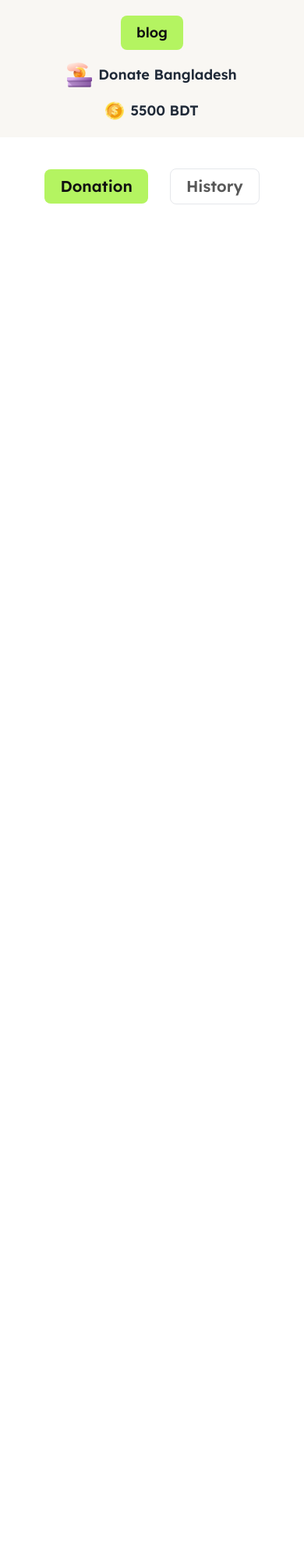
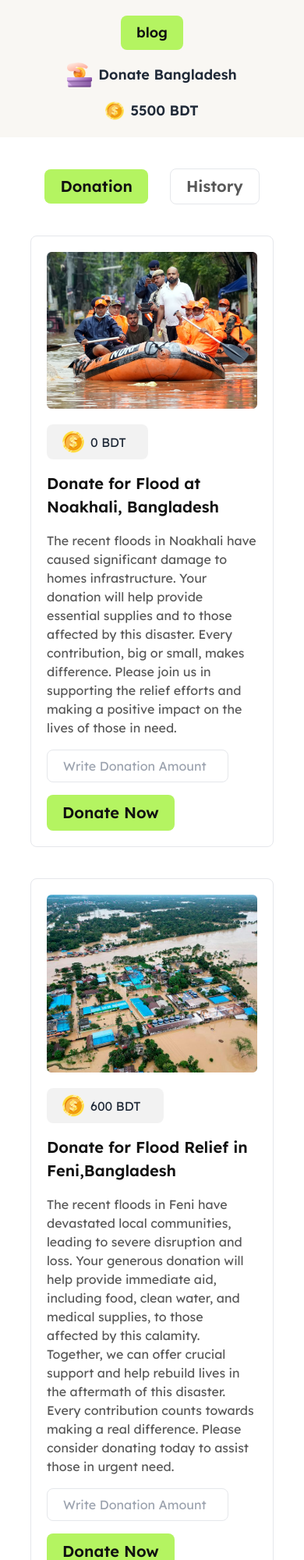
Before and after one commit to rajiasultanashraboni/Assignment-05, a plain HTML site: page index.html in a window 390 px wide. Shown: the top 2000 px of the page at 78% size. Before the commit the page ends 844 px from the top, so only its background shows below. Drawn offline with nearby package versions, Linux system fonts and the light colour scheme.

Commit message:
three caeds design are completed here with responsiveness

```diff
--- a/index.html
+++ b/index.html
@@ -73,7 +73,133 @@
         History
       </button>
     </div>
-    <main></main>
+    <main class="w-[80%] mx-auto">
+      <!-- donate for flood in noakhali i here -->
+      <div
+        class="mt-10 lg:flex lg:space-x-10 border border-[ 1px solid rgba(17, 17, 17, 0.1)] p-5 rounded-lg"
+      >
+        <!-- image part -->
+        <div class="lg:w-[50%]">
+          <img src="./assets/noakhali.png" alt="" />
+        </div>
+
+        <!-- text part is here  -->
+        <div class="space-y-4 lg:w-[50%] mt-5 lg:mt-0">
+          <div
+            class="flex items-center space-x-2 bg-[#1111110D] rounded-lg px-5 py-2 w-[130px] cursor-pointer"
+          >
+            <img src="./assets/coin.png" alt="" />
+            <p>0 BDT</p>
+          </div>
+          <h1 class="text-[20px] font-[600] text-[#111111]">
+            Donate for Flood at Noakhali, Bangladesh
+          </h1>
+          <p class="text-[#111111B3] text-[16px]">
+            The recent floods in Noakhali have caused significant damage to
+            homes infrastructure. Your donation will help provide essential
+            supplies and to those affected by this disaster. Every contribution,
+            big or small, makes difference. Please join us in supporting the
+            relief efforts and making a positive impact on the lives of those in
+            need.
+          </p>
+          <input
+            class="border border-[1px solid rgba(17, 17, 17, 0.1)] text-[#11111166] px-5 py-2 rounded-lg lg:w-[500px]"
+            type="text"
+            placeholder="Write Donation Amount"
+          /><br />
+          <button
+            class="bg-[#B4F461] px-5 py-2 rounded-lg text-[#111111] text-[20px] font-[600] lg:w-[500px]"
+          >
+            Donate Now
+          </button>
+        </div>
+      </div>
+      <!-- Donate for Flood Relief in Feni,Bangladesh  -->
+      <div
+        class="mt-10 lg:flex lg:space-x-10 border border-[ 1px solid rgba(17, 17, 17, 0.1)] p-5 rounded-lg"
+      >
+        <!-- image part -->
+        <div class="lg:w-[50%]">
+          <img src="./assets/feni.png" alt="" />
+        </div>
+
+        <!-- text part is here  -->
+        <div class="space-y-4 lg:w-[50%] mt-5 lg:mt-0">
+          <div
+            class="flex items-center space-x-2 bg-[#1111110D] rounded-lg px-5 py-2 w-[150px] cursor-pointer"
+          >
+            <img src="./assets/coin.png" alt="" />
+            <p>600 BDT</p>
+          </div>
+          <h1 class="text-[20px] font-[600] text-[#111111]">
+            Donate for Flood Relief in Feni,Bangladesh
+          </h1>
+          <p class="text-[#111111B3] text-[16px]">
+            The recent floods in Feni have devastated local communities, leading
+            to severe disruption and loss. Your generous donation will help
+            provide immediate aid, including food, clean water, and medical
+            supplies, to those affected by this calamity. Together, we can offer
+            crucial support and help rebuild lives in the aftermath of this
+            disaster. Every contribution counts towards making a real
+            difference. Please consider donating today to assist those in urgent
+            need.
+          </p>
+          <input
+            class="border border-[1px solid rgba(17, 17, 17, 0.1)] text-[#11111166] px-5 py-2 rounded-lg lg:w-[500px]"
+            type="text"
+            placeholder="Write Donation Amount"
+          /><br />
+          <button
+            class="bg-[#B4F461] px-5 py-2 rounded-lg text-[#111111] text-[20px] font-[600] lg:w-[500px]"
+          >
+            Donate Now
+          </button>
+        </div>
+      </div>
+      <!-- Aid for Injured in the Quota Movement  -->
+      <div
+        class="mt-10 lg:flex lg:space-x-10 border border-[ 1px solid rgba(17, 17, 17, 0.1)] p-5 rounded-lg"
+      >
+        <!-- image part -->
+        <div class="lg:w-[50%]">
+          <img src="./assets/quota-protest.png" alt="" />
+        </div>
+
+        <!-- text part is here  -->
+        <div class="space-y-4 lg:w-[50%] mt-5 lg:mt-0">
+          <div
+            class="flex items-center space-x-2 bg-[#1111110D] rounded-lg px-5 py-2 w-[150px] cursor-pointer"
+          >
+            <img src="./assets/coin.png" alt="" />
+            <p>2400 BDT</p>
+          </div>
+          <h1 class="text-[20px] font-[600] text-[#111111]">
+            Aid for Injured in the Quota Movement
+          </h1>
+          <p class="text-[#111111B3] text-[16px]">
+            The recent Quota movement has resulted in numerous injuries and
+            significant hardship for many individuals. Your support is crucial
+            in providing medical assistance, rehabilitation, and necessary
+            supplies to those affected. By contributing, you help ensure that
+            injured individuals receive the care and support they need during
+            this challenging time. Every donation plays a vital role in
+            alleviating their suffering and aiding in their recovery. Please
+            consider making a donation to support these brave individuals in
+            their time of need.
+          </p>
+          <input
+            class="border border-[1px solid rgba(17, 17, 17, 0.1)] text-[#11111166] px-5 py-2 rounded-lg lg:w-[500px]"
+            type="text"
+            placeholder="Write Donation Amount"
+          /><br />
+          <button
+            class="bg-[#B4F461] px-5 py-2 rounded-lg text-[#111111] text-[20px] font-[600] lg:w-[500px]"
+          >
+            Donate Now
+          </button>
+        </div>
+      </div>
+    </main>
     <footer></footer>
   </body>
 </html>
```
